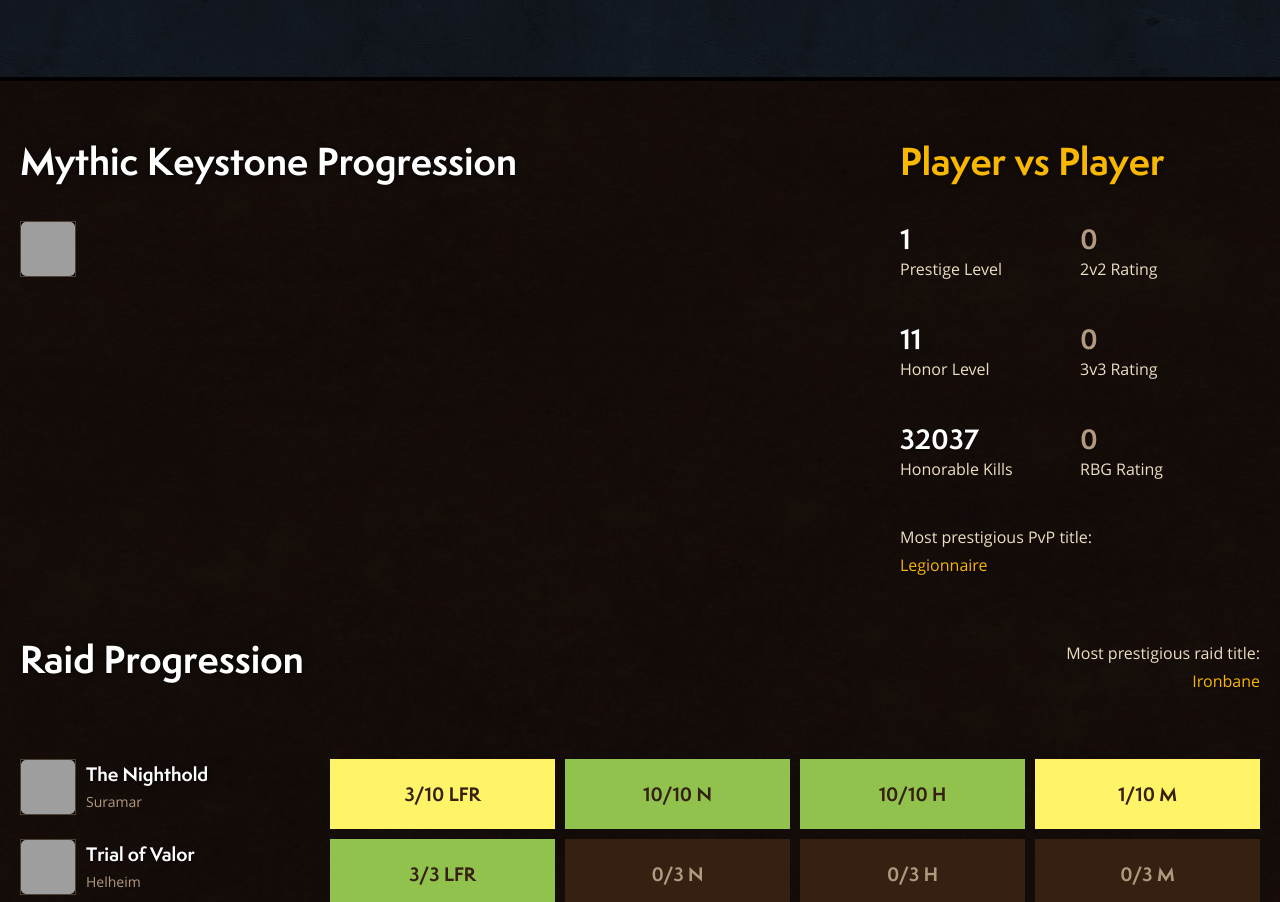
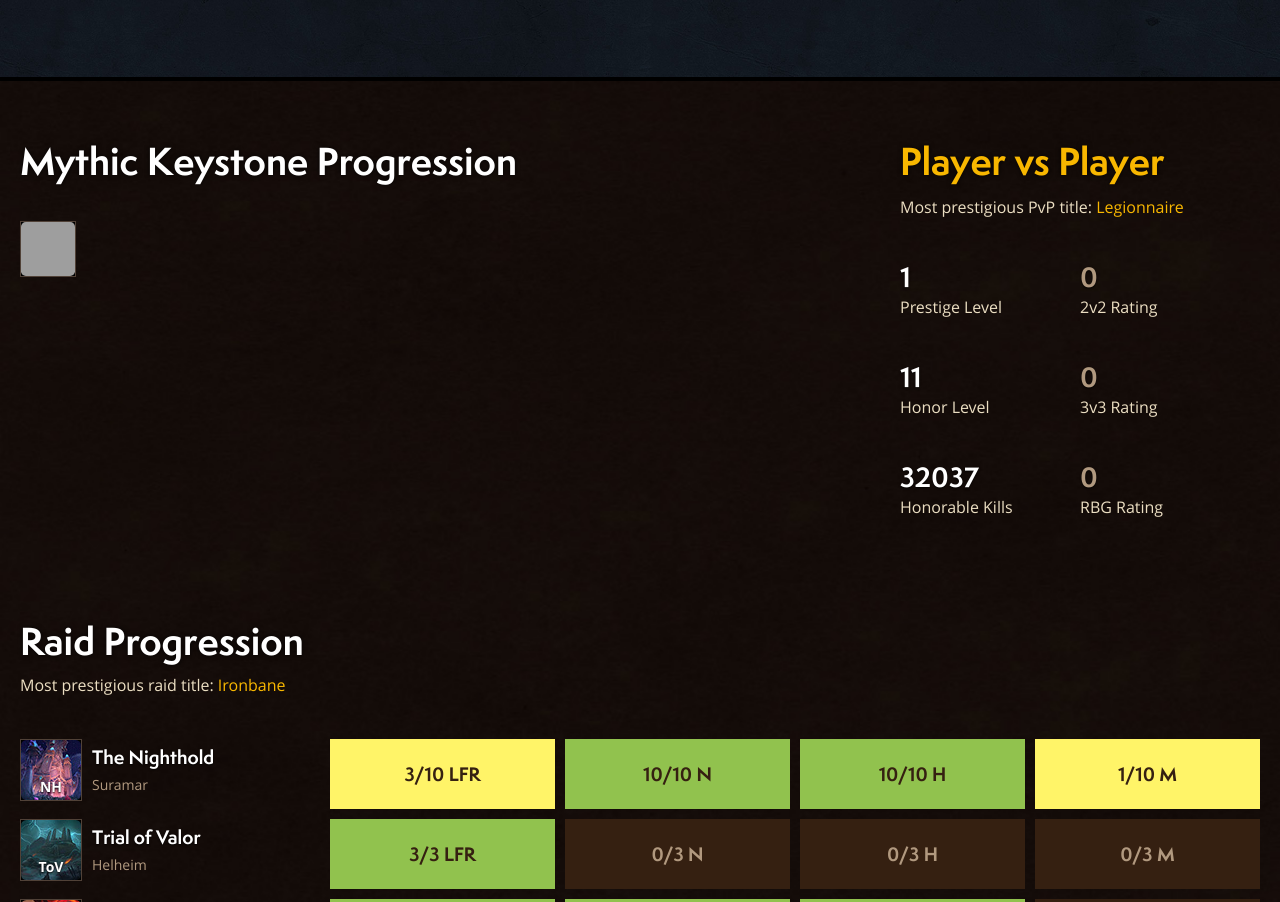
Before and after one commit to chilblane/wow-armory-redesign, a Jekyll site: the page built from dnasis.html, in a window 1280 px wide. Shown: the part 2637-3539 px from the top of the page. Built offline with Jekyll 4.4.1, drawn with Linux system fonts in a browser that asks for light colours; grey boxes are pictures that could not be loaded.

Commit message:
raid progression complete

```diff
--- a/dnasis.html
+++ b/dnasis.html
@@ -947,6 +947,8 @@
                 </div>
                 <div media-huge="!Grid-full Grid-1of3" media-large="gutter-medium" class='Grid-full'>
                     <a class='font-semp-large-white color-gold-light' href='#'>Player vs Player</a>
+                    <div class='space-small'></div>
+                    <div>Most prestigious PvP title: <a href="#" class="color-gold-light">Legionnaire</a></div>
                     <div class='space-medium'></div>
                     <div class='Grid'>
                         <div class='Grid-1of2'>
@@ -971,27 +973,20 @@
                         </div>
                     </div>
                     <div class='space-medium'></div>
-                    <div>Most prestigious PvP title:</div>
-                    <a href="#" class="Link Link--text">Legionnaire</a>
                     <div class='space-large'></div>
                 </div>
                 <div media-large="gutter-medium" class='Grid-full'>
-                    <div class='List List--full List--alignTop'>
-                        <div media-large='!Grid-full List-item align-left' class='Grid-full'>
-                            <div class='font-semp-large-white'>Raid Progression</div>
-                            <div media-large='!space-small space-medium' class='space-small'></div>
-                        </div>
-                        <div media-large='!Grid-full List-item align-right' class='Grid-full'>
-                            <div>Most prestigious raid title:</div>
-                            <a href="#" class="Link Link--text">Ironbane</a>
-                        </div>
-                    </div>
+                    <div class='font-semp-large-white'>Raid Progression</div>
+                    <div class='space-small'></div>
+                    <div>Most prestigious raid title: <a href="#" class="color-gold-light">Ironbane</a></div>
                     <div class='space-medium'></div>
                     <div class='Grid'>
                         <div media-huge='!Grid-2of5 Grid-1of4' media-large='!Grid-full Grid-2of5' class='Grid-full'>
                             <div class="List">
-                                <div class="GameIcon GameIcon--large List-item">
-                                    <div style="background-image:url(&quot;http://media.blizzard.com/wow/icons/56/spell_festergutgas.jpg&quot;)" class="GameIcon-icon"></div>
+                                <div class="GameIcon Raid-Icon List-item">
+                                    <div class="GameIcon-icon" style='
+                                    background-position: -2257px 0;'></div>
+                                    <div class='Raid-Icon-abbr font-size-xxSmall'>NH</div>
                                 </div>
                                 <div class="List-item gutter-small">
                                     <div class='font-semp-small-white'>The Nighthold</div>
@@ -1029,8 +1024,10 @@
                     <div class='Grid'>
                         <div media-huge='!Grid-2of5 Grid-1of4' media-large='!Grid-full Grid-2of5' class='Grid-full'>
                             <div class="List">
-                                <div class="GameIcon GameIcon--large List-item">
-                                    <div style="background-image:url(&quot;http://media.blizzard.com/wow/icons/56/spell_festergutgas.jpg&quot;)" class="GameIcon-icon"></div>
+                                <div class="GameIcon Raid-Icon List-item">
+                                    <div class="GameIcon-icon" style='
+                                    background-position: -2318px 0;'></div>
+                                    <div class='Raid-Icon-abbr font-size-xxSmall'>ToV</div>
                                 </div>
                                 <div class="List-item gutter-small">
                                     <div class='font-semp-small-white'>Trial of Valor</div>
@@ -1068,8 +1065,10 @@
                     <div class='Grid'>
                         <div media-huge='!Grid-2of5 Grid-1of4' media-large='!Grid-full Grid-2of5' class='Grid-full'>
                             <div class="List">
-                                <div class="GameIcon GameIcon--large List-item">
-                                    <div style="background-image:url(&quot;http://media.blizzard.com/wow/icons/56/spell_festergutgas.jpg&quot;)" class="GameIcon-icon"></div>
+                                <div class="GameIcon Raid-Icon List-item">
+                                    <div class="GameIcon-icon" style='
+                                    background-position: -2196px 0;'></div>
+                                    <div class='Raid-Icon-abbr font-size-xxSmall'>EN</div>
                                 </div>
                                 <div class="List-item gutter-small">
                                     <div class='font-semp-small-white'>Emerald Nightmare</div>
@@ -1103,7 +1102,7 @@
                             </div>
                         </div>
                     </div>
-                    <div class='space-medium'></div>
+                    <div class='space-small'></div>
                     <a href="#" class="Link Link--text">View legacy progression</a>
                 </div>
             </div>
```
Also changed, not shown: src/stylus/styles.styl (+20 -0 lines), assets/Icon/raid-icons.jpg (added), assets/styles.css, src/static/Icon/raid-icons.jpg (added).
